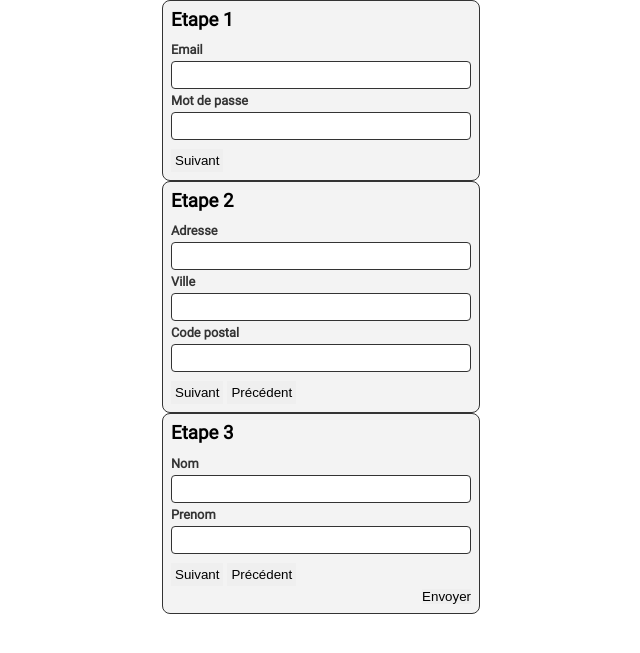
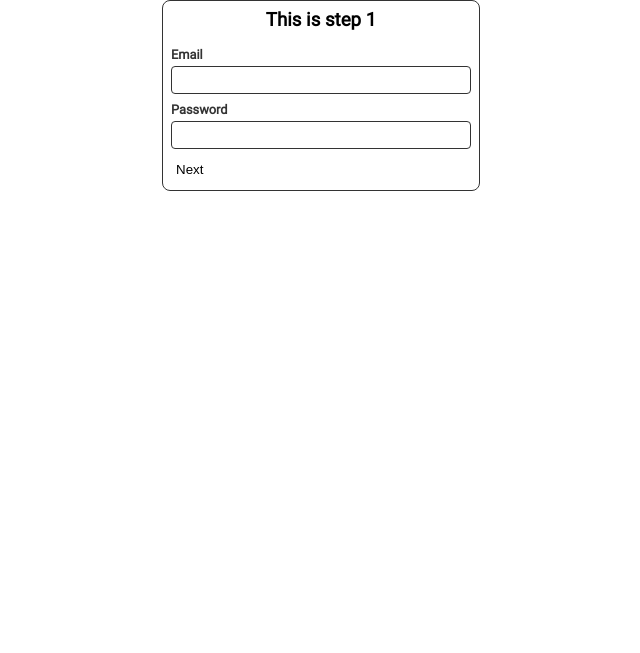
Before and after one commit to mikaelhen/tournoi_simplon, a PHP site: page /rocketleague.php in a window 1280 px wide. Shown: the top 653 px of the page, without its empty margins (319-959 px from the left). Run offline with PHP 8.4, Linux system fonts and the light colour scheme.

Commit message:
Commit formulaire multi steps

```diff
--- a/assets/includes/formulaire.php
+++ b/assets/includes/formulaire.php
@@ -1,54 +1,44 @@
-<form action="#" data-multi-step>
-    <div data-step class="card">
-        <h3 class="step-title">Etape 1</h3>
+<form data-multi-step class="multi-step-form">
+    <div class="card" data-step>
+      <h3 class="step-title">This is step 1</h3>
       <div class="form-group">
         <label for="email">Email</label>
         <input type="email" name="email" id="email">
       </div>
       <div class="form-group">
-            <label for="password">Mot de passe</label>
+        <label for="password">Password</label>
         <input type="password" name="password" id="password">
       </div>
-        <button type="button">Suivant</button>
+      <button type="button" data-next>Next</button>
     </div>
-
-    <div data-step class="card">
-        <h3 class="step-title">Etape 2</h3>
+    <div class="card" data-step>
+      <h3 class="step-title">This is step 2</h3>
       <div class="form-group">
-                <label for="address">Adresse</label>
+        <label for="address">Address</label>
         <input type="text" name="address" id="address">
       </div>
       <div class="form-group">
-                <label for="city">Ville</label>
+        <label for="city">City</label>
         <input type="text" name="city" id="city">
       </div>
       <div class="form-group">
-                <label for="zipcode">Code postal</label>
+        <label for="zipcode">Zip Code</label>
         <input type="text" name="zipcode" id="zipcode">
       </div>
-            <button type="button">Suivant</button>
-            <button type="button">Précédent</button>
-
+      <button type="button" data-previous>Previous</button>
+      <button type="button" data-next>Next</button>
     </div>
+    <div class="card" data-step>
+      <h3 class="step-title">This is step 3</h3>
+      <div class="form-group">
+        <label for="firstName">First Name</label>
+        <input type="text" name="firstName" id="firstName">
       </div>
-    <div date-step class="card">
-        <h3 class="step-title">Etape 3</h3>
       <div class="form-group">
-                <label for="lastName">Nom</label>
+        <label for="lastName">Last Name</label>
         <input type="text" name="lastName" id="lastName">
       </div>
-            <div class="form-group">
-                <label for="firstName">Prenom</label>
-                <input type="text" name="firstName" id="firstName">
-            </div>
-
-            <button type="button">Suivant</button>
-            <button type="button">Précédent</button>
-            <div class="sendButton">
-            <button type="Submit">Envoyer</button>
-            </div>
-
-        </div>
-
+      <button type="button" data-previous>Previous</button>
+      <button type="submit">Submit</button>
     </div>
   </form>
--- a/assets/js/scriptform.js
+++ b/assets/js/scriptform.js
@@ -0,0 +1,41 @@
+const multiStepForm = document.querySelector("[data-multi-step]");
+const formSteps = [...multiStepForm.querySelectorAll("[data-step]")];
+let currentStep = formSteps.findIndex((step) => {
+  return step.classList.contains("active");
+});
+
+if (currentStep < 0) {
+  currentStep = 0;
+  showCurrentStep();
+}
+
+multiStepForm.addEventListener("click", (e) => {
+  let incrementor;
+  if (e.target.matches("[data-next]")) {
+    incrementor = 1;
+  } else if (e.target.matches("[data-previous]")) {
+    incrementor = -1;
+  }
+
+  if (incrementor == null) return;
+
+  const inputs = [...formSteps[currentStep].querySelectorAll("input")];
+  const allValid = inputs.every((input) => input.reportValidity());
+  if (allValid) {
+    currentStep += incrementor;
+    showCurrentStep();
+  }
+});
+
+formSteps.forEach((step) => {
+  step.addEventListener("animationend", (e) => {
+    formSteps[currentStep].classList.remove("hide");
+    e.target.classList.toggle("hide", !e.target.classList.contains("active"));
+  });
+});
+
+function showCurrentStep() {
+  formSteps.forEach((step, index) => {
+    step.classList.toggle("active", index === currentStep);
+  });
+}
--- a/assets/styles/stylerl.css
+++ b/assets/styles/stylerl.css
@@ -11,25 +11,34 @@
 body {
   font-family: robotoR;
 }
+button {
+  cursor: pointer;
+  transition: all 0.1s ease-in-out;
+  padding: 5px;
+  background-color: rgb(255, 255, 255);
+}
+button:hover {
+  background-color: rgb(199, 199, 199);
+}
 .card {
-  background-color: rgb(243, 243, 243);
-  margin: 0 auto;
-  max-width: 300px;
+  background-color: white;
   border: 1px solid #333;
   border-radius: 0.5rem;
-  border-radius: 0.5rem;
   padding: 0.5rem;
+  max-width: 300px;
+  margin: 0 auto;
+  animation: fade 250ms ease-in-out forwards;
 }
-.card > button {
-  margin-top: 5px;
-  padding: 0.25rem;
-}
+
 .form-group {
   display: flex;
   flex-direction: column;
-  gap: 0.25rem;
-  margin-bottom: 0.25em;
-  gap: 0.25rem;
+  margin-bottom: 0.5rem;
+  gap: 0.25em;
+}
+
+.form-group:last-child {
+  margin: 0;
 }
 
 .form-group > label {
@@ -37,15 +46,55 @@ body {
   font-size: 0.8em;
   color: #333;
 }
+
 .form-group > input {
   border: 1px solid #333;
   border-radius: 0.25em;
+  font-size: 1rem;
   padding: 0.25em;
-  font-size: 1rem;
 }
+
 .step-title {
-  margin-bottom: 0.7rem;
+  margin: 0;
+  margin-bottom: 1rem;
+  text-align: center;
 }
-.sendButton {
-  justify-self: flex-end;
+
+.card.active {
+  animation: slide 250ms 125ms ease-in-out both;
 }
+
+.multi-step-form {
+  overflow: hidden;
+  position: relative;
+}
+
+.hide {
+  display: none;
+}
+
+@keyframes slide {
+  0% {
+    transform: translateX(200%);
+    opacity: 0;
+  }
+  100% {
+    transform: translateX(0);
+    opacity: 1;
+  }
+}
+
+@keyframes fade {
+  0% {
+    transform: scale(1);
+    opacity: 1;
+  }
+  50% {
+    transform: scale(0.75);
+    opacity: 0;
+  }
+  100% {
+    opacity: 0;
+    transform: scale(0);
+  }
+}
```
Lines whose indentation alone changed are shown as unchanged.
